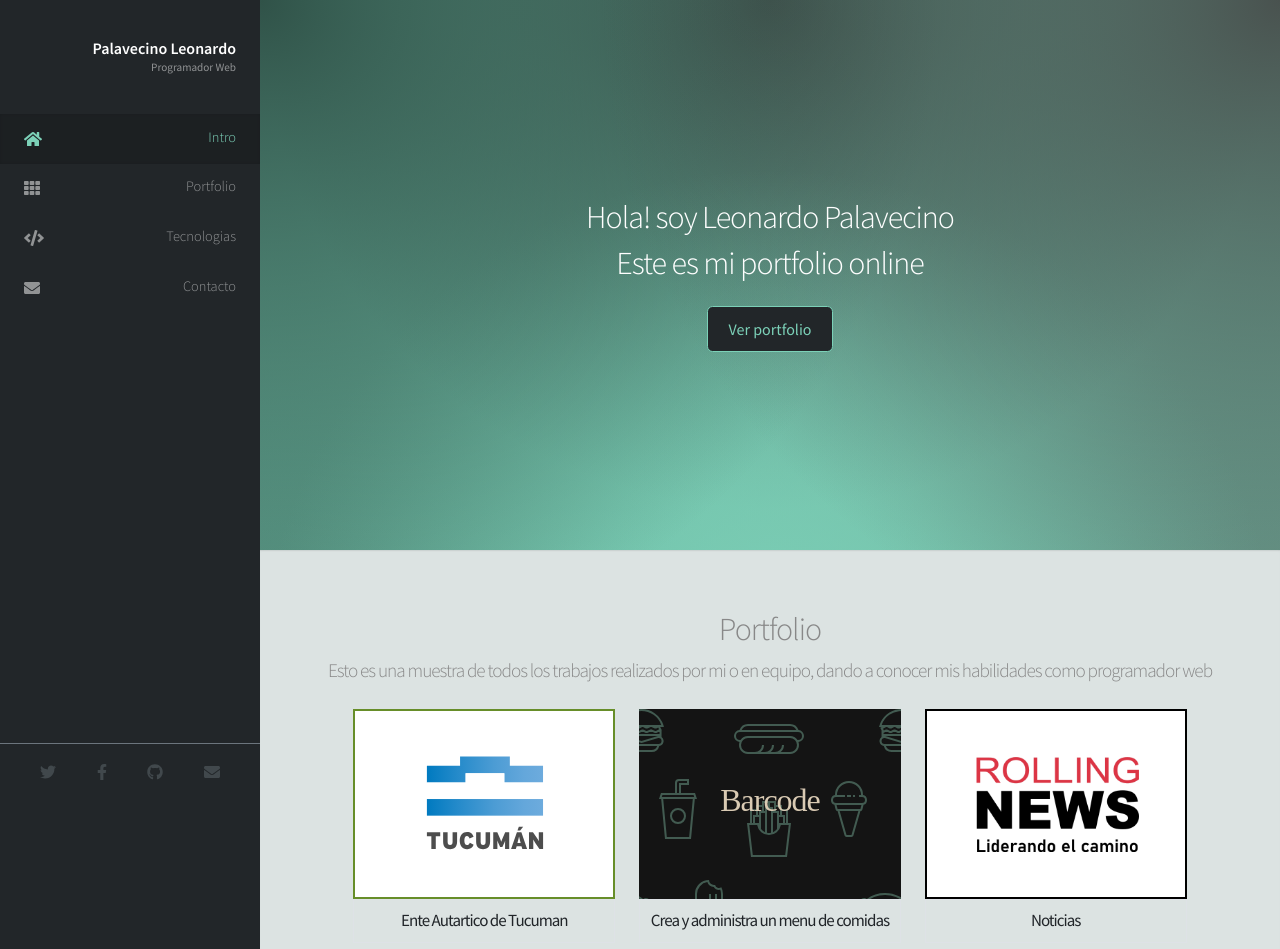
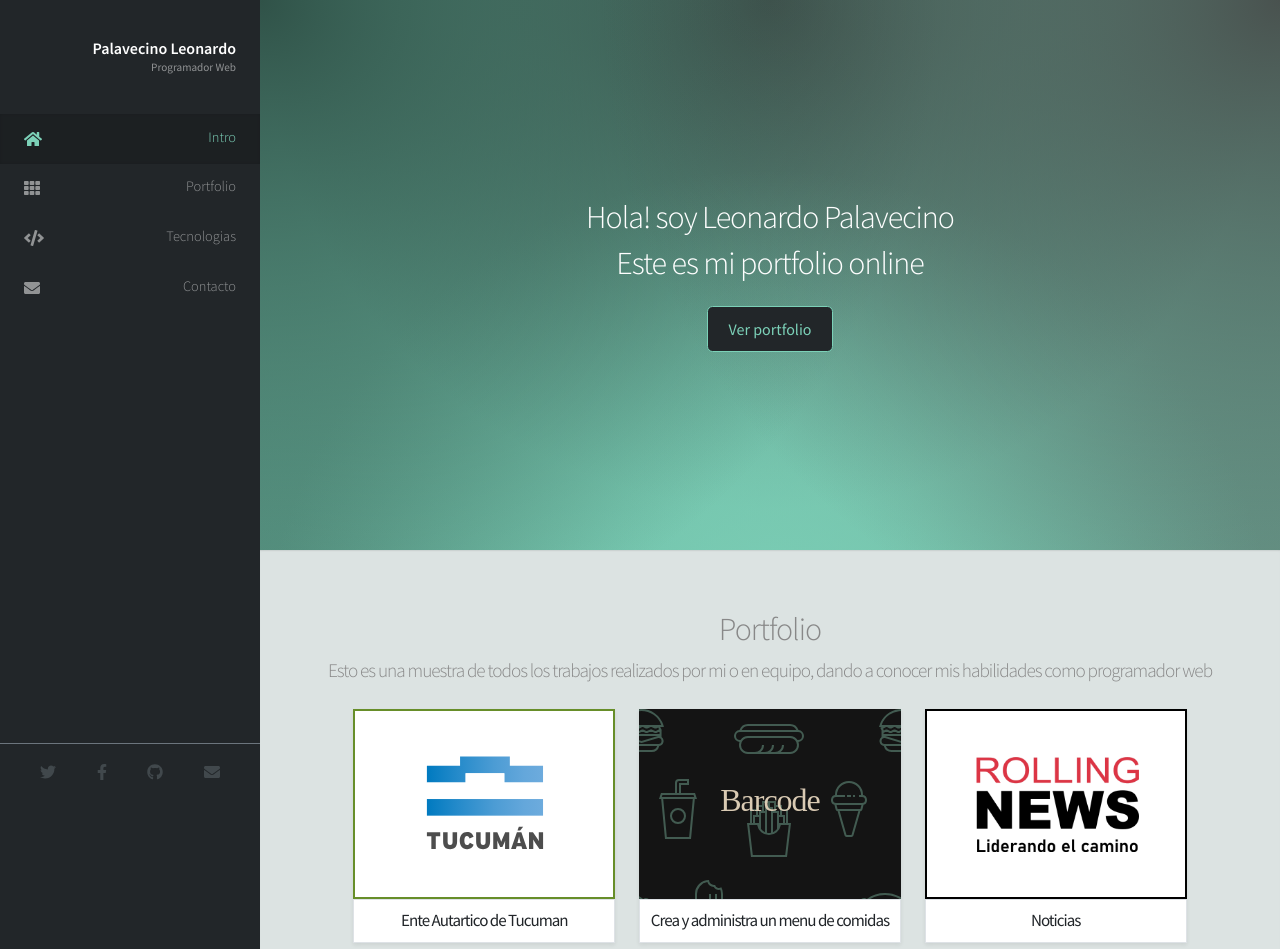
Before and after one commit to leo43161/curriculum, a React (Create React App) app: page / in a window 1280 px wide. Shown: the top 949 px of the page. Built offline with nearby package versions, Linux system fonts and the light colour scheme; a web font is replaced by a local one.

Commit message:
Se realizo un cambio en las card de portfolio para poder notarlas con el color de fondo nuevo

```diff
--- a/src/components/CardPortfolio.jsx
+++ b/src/components/CardPortfolio.jsx
@@ -30,8 +30,8 @@ export default function CardPortfolio({ web, titulo, descripcion }) {
     }
     let _website = web ? website[web] : {};
     return (
-        <a className="text-decoration-none" href={_website.url} target="_blank" rel="noopener noreferrer">
-            <div className={"col card-portfolio my-2 " + _website.class}>
+        <a className="text-decoration-none " href={_website.url} target="_blank" rel="noopener noreferrer">
+            <div className={"col card-portfolio my-2 shadow-sm " + _website.class}>
                 <div className="position-relative d-flex justify-content-center align-items-center img-card">
                     {_website.img ? <img src={process.env.PUBLIC_URL + "img/" + _website.img} className="img-fluid p-5 position-absolute" alt={web}></img> : <h2 className={"position-absolute"}>{titulo}</h2>}
                 </div>
--- a/src/components/components.css
+++ b/src/components/components.css
@@ -2,6 +2,7 @@
 @import url('https://fonts.googleapis.com/css2?family=Oswald:wght@200;300;500&display=swap');
 
 .card-portfolio p {
+    background-color: #fff;
     font-size: 17px;
     color: var(--bs-body-color);
     font-weight: 400;
```
